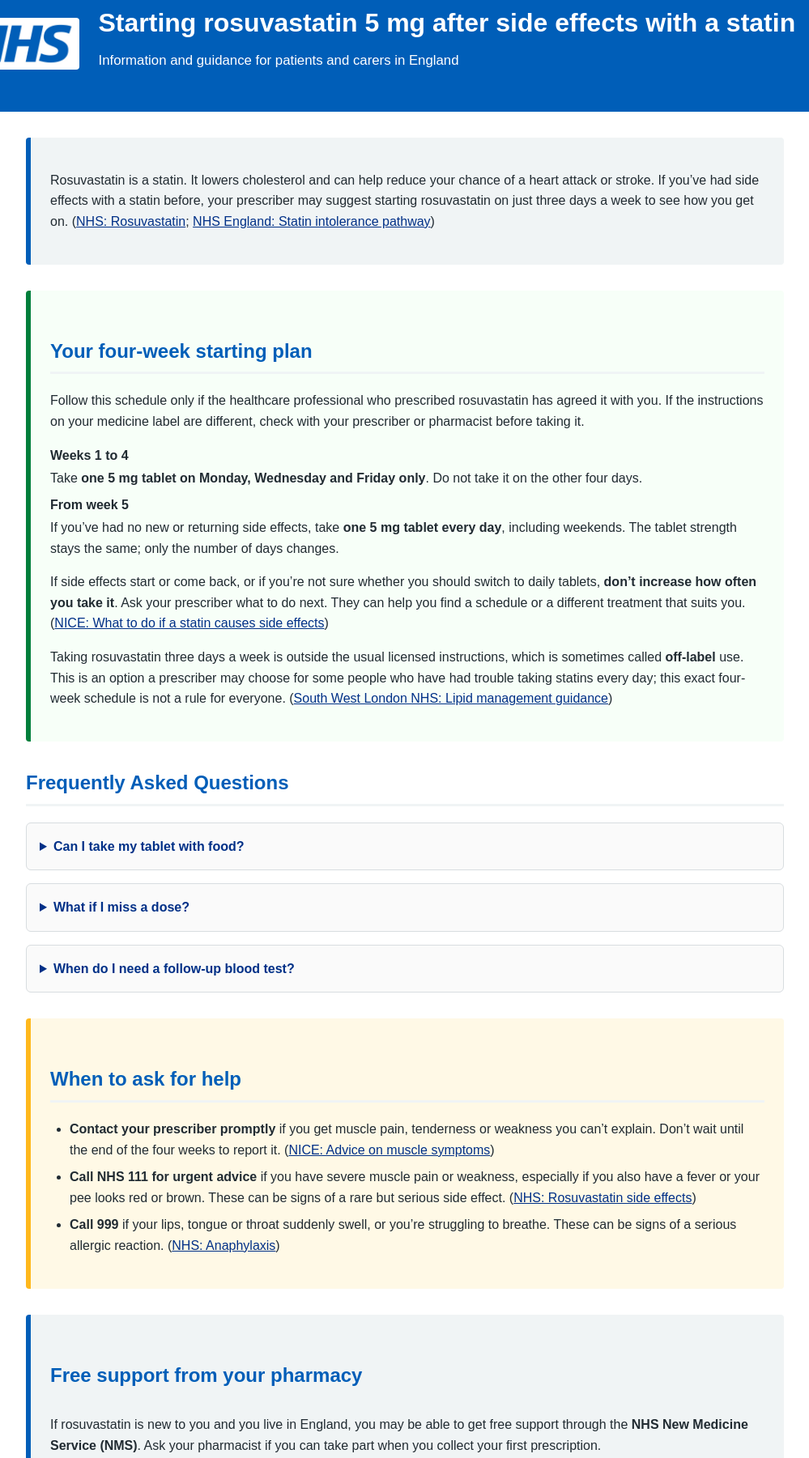
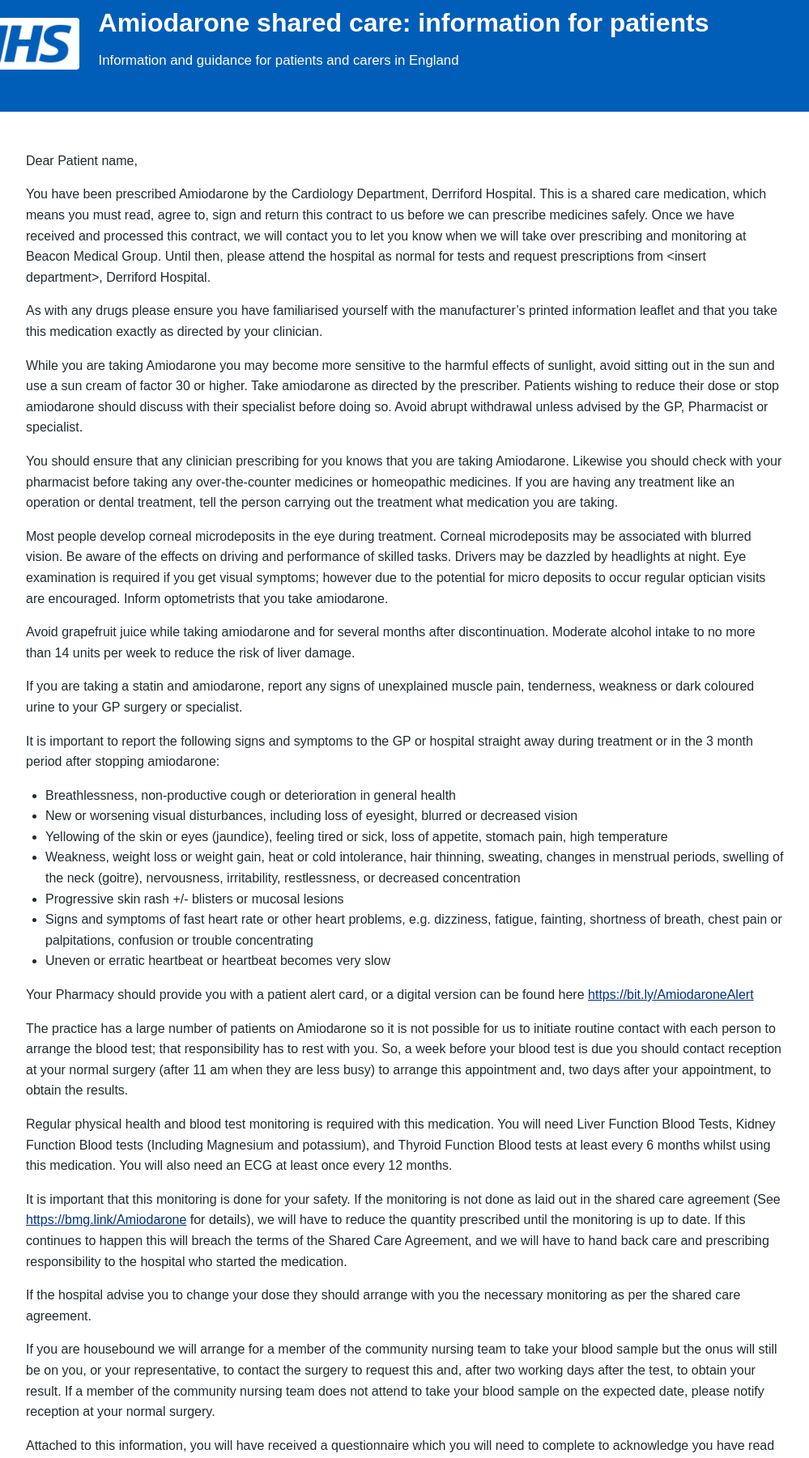
Before and after one commit to BeaconV/amiodarone, a plain HTML site: page index.html in a window 1280 px wide. Shown: the part 29-1830 px from the top of the page at 81% size, without its empty margins (140-1139 px from the left). Drawn offline with Linux system fonts and the light colour scheme.

Commit message:
Replace rosuvastatin content with amiodarone shared care letter
Co-authored-by: Perplexity <noreply@perplexity.ai>

```diff
--- a/index.html
+++ b/index.html
@@ -4,8 +4,8 @@
   <meta charset="utf-8">
   <base target="_blank">
   <meta name="viewport" content="width=device-width, initial-scale=1">
-  <meta name="description" content="A patient guide to starting rosuvastatin 5 mg after side effects with a statin, including the four-week plan and free pharmacy support.">
-  <title>Starting rosuvastatin 5 mg after side effects with a statin</title>
+  <meta name="description" content="Shared care information for patients prescribed amiodarone by the Cardiology Department, Derriford Hospital, and monitored at Beacon Medical Group.">
+  <title>Amiodarone shared care: information for patients</title>
   <style>
     :root {
       --nhs-blue: #005eb8;
@@ -95,65 +95,37 @@
     <div class="header-content">
       <img src="assets/NHS%2010mm%20-%20RGB%20Blue%20on%20white.jpg" alt="NHS Logo" class="nhs-logo">
       <div>
-        <h1>Starting rosuvastatin 5 mg after side effects with a statin</h1>
+        <h1>Amiodarone shared care: information for patients</h1>
         <p class="subtitle">Information and guidance for patients and carers in England</p>
       </div>
     </div>
   </header>
   <main id="main" class="container" tabindex="-1">
-    <section class="intro-box" aria-label="About rosuvastatin">
-      <p>Rosuvastatin is a statin. It lowers cholesterol and can help reduce your chance of a heart attack or stroke. If you’ve had side effects with a statin before, your prescriber may suggest starting rosuvastatin on just three days a week to see how you get on. (<a href="https://www.nhs.uk/medicines/rosuvastatin/">NHS: Rosuvastatin</a>; <a href="https://www.england.nhs.uk/aac/publication/statin-intolerance-pathway/">NHS England: Statin intolerance pathway</a>)</p>
-    </section>
-
-    <section class="action-box" aria-labelledby="plan">
-      <h2 id="plan">Your four-week starting plan</h2>
-      <p>Follow this schedule only if the healthcare professional who prescribed rosuvastatin has agreed it with you. If the instructions on your medicine label are different, check with your prescriber or pharmacist before taking it.</p>
-      <dl class="schedule">
-        <div>
-          <dt>Weeks 1 to 4</dt>
-          <dd>Take <strong>one 5 mg tablet on Monday, Wednesday and Friday only</strong>. Do not take it on the other four days.</dd>
-        </div>
-        <div>
-          <dt>From week 5</dt>
-          <dd>If you’ve had no new or returning side effects, take <strong>one 5 mg tablet every day</strong>, including weekends. The tablet strength stays the same; only the number of days changes.</dd>
-        </div>
-      </dl>
-      <p>If side effects start or come back, or if you’re not sure whether you should switch to daily tablets, <strong>don’t increase how often you take it</strong>. Ask your prescriber what to do next. They can help you find a schedule or a different treatment that suits you. (<a href="https://www.nice.org.uk/guidance/ng238/chapter/Recommendations">NICE: What to do if a statin causes side effects</a>)</p>
-      <p>Taking rosuvastatin three days a week is outside the usual licensed instructions, which is sometimes called <strong>off-label</strong> use. This is an option a prescriber may choose for some people who have had trouble taking statins every day; this exact four-week schedule is not a rule for everyone. (<a href="https://swlimo.southwestlondon.icb.nhs.uk/clinical-guidance/cardiovascular/lipid-management/">South West London NHS: Lipid management guidance</a>)</p>
-    </section>
-
-    <section aria-labelledby="faq">
-      <h2 id="faq">Frequently Asked Questions</h2>
-      <details>
-        <summary>Can I take my tablet with food?</summary>
-        <p><strong>With or without food:</strong> Take your tablet at around the same time on the days it’s due. A phone reminder can help, especially while you’re taking it only three days a week. (<a href="https://www.nhs.uk/medicines/rosuvastatin/">NHS: How to take rosuvastatin</a>)</p>
-      </details>
-      <details>
-        <summary>What if I miss a dose?</summary>
-        <p>Skip it and take your next tablet on your next planned day. Don’t take two tablets to make up for a missed dose. (<a href="https://www.nhs.uk/medicines/rosuvastatin/">NHS: Missed doses</a>)</p>
-      </details>
-      <details>
-        <summary>When do I need a follow-up blood test?</summary>
-        <p>Ask your GP practice when to book your next blood test. It’s usually due <strong>2 to 3 months after starting or changing treatment</strong>, to check your cholesterol and look for any effect on your liver. (<a href="https://www.nice.org.uk/guidance/qs100/chapter/Quality-statement-4-Assessing-response-to-lipid-lowering-treatment">NICE: Blood tests after starting or changing treatment</a>)</p>
-      </details>
-    </section>
-
-    <section class="contact-box" aria-labelledby="help">
-      <h2 id="help">When to ask for help</h2>
-      <ul>
-        <li><strong>Contact your prescriber promptly</strong> if you get muscle pain, tenderness or weakness you can’t explain. Don’t wait until the end of the four weeks to report it. (<a href="https://www.nice.org.uk/guidance/ng238/chapter/Recommendations">NICE: Advice on muscle symptoms</a>)</li>
-        <li><strong>Call NHS 111 for urgent advice</strong> if you have severe muscle pain or weakness, especially if you also have a fever or your pee looks red or brown. These can be signs of a rare but serious side effect. (<a href="https://www.nhs.uk/medicines/rosuvastatin/">NHS: Rosuvastatin side effects</a>)</li>
-        <li><strong>Call 999</strong> if your lips, tongue or throat suddenly swell, or you’re struggling to breathe. These can be signs of a serious allergic reaction. (<a href="https://www.nhs.uk/conditions/Anaphylaxis/">NHS: Anaphylaxis</a>)</li>
-      </ul>
-    </section>
-
-    <section class="download-section" aria-labelledby="pharmacy">
-      <h2 id="pharmacy">Free support from your pharmacy</h2>
-      <p>If rosuvastatin is new to you and you live in England, you may be able to get free support through the <strong>NHS New Medicine Service (NMS)</strong>. Ask your pharmacist if you can take part when you collect your first prescription.</p>
-      <p>After a chat when you collect your medicine, your pharmacist will usually check in <strong>7 to 14 days later</strong>, then again <strong>2 to 3 weeks after that</strong>; you can speak by phone or in a private room at the pharmacy. You can talk about how you’re getting on, any side effects, and ways to remember which days to take your tablets. If needed, the pharmacist can refer you back to your prescriber. (<a href="https://cpe.org.uk/wp-content/uploads/2026/04/NMS-patient-leaflet-Apr-2026.pdf">New Medicine Service patient leaflet</a>; <a href="https://www.england.nhs.uk/primary-care/pharmacy/pharmacy-services/nhs-new-medicine-service/">NHS England: New Medicine Service</a>)</p>
-      <p>You don’t need to wait for your pharmacy appointment if you’re worried about side effects. Follow the advice in “<a href="#help">When to ask for help</a>” above, and check with your prescriber if you’re unsure about switching to daily tablets.</p>
-      <a class="download-button" href="https://www.nhs.uk/nhs-services/pharmacies/get-help-with-newly-prescribed-medicines/">NHS: Get help with newly prescribed medicines</a>
-    </section>
+    <p>Dear Patient name,</p>
+    <p>You have been prescribed Amiodarone by the Cardiology Department, Derriford Hospital. This is a shared care medication, which means you must read, agree to, sign and return this contract to us before we can prescribe medicines safely. Once we have received and processed this contract, we will contact you to let you know when we will take over prescribing and monitoring at Beacon Medical Group. Until then, please attend the hospital as normal for tests and request prescriptions from &lt;insert department&gt;, Derriford Hospital.</p>
+    <p>As with any drugs please ensure you have familiarised yourself with the manufacturer’s printed information leaflet and that you take this medication exactly as directed by your clinician.</p>
+    <p>While you are taking Amiodarone you may become more sensitive to the harmful effects of sunlight, avoid sitting out in the sun and use a sun cream of factor 30 or higher. Take amiodarone as directed by the prescriber. Patients wishing to reduce their dose or stop amiodarone should discuss with their specialist before doing so. Avoid abrupt withdrawal unless advised by the GP, Pharmacist or specialist.</p>
+    <p>You should ensure that any clinician prescribing for you knows that you are taking Amiodarone. Likewise you should check with your pharmacist before taking any over-the-counter medicines or homeopathic medicines. If you are having any treatment like an operation or dental treatment, tell the person carrying out the treatment what medication you are taking.</p>
+    <p>Most people develop corneal microdeposits in the eye during treatment. Corneal microdeposits may be associated with blurred vision. Be aware of the effects on driving and performance of skilled tasks. Drivers may be dazzled by headlights at night. Eye examination is required if you get visual symptoms; however due to the potential for micro deposits to occur regular optician visits are encouraged. Inform optometrists that you take amiodarone.</p>
+    <p>Avoid grapefruit juice while taking amiodarone and for several months after discontinuation. Moderate alcohol intake to no more than 14 units per week to reduce the risk of liver damage.</p>
+    <p>If you are taking a statin and amiodarone, report any signs of unexplained muscle pain, tenderness, weakness or dark coloured urine to your GP surgery or specialist.</p>
+    <p>It is important to report the following signs and symptoms to the GP or hospital straight away during treatment or in the 3 month period after stopping amiodarone:</p>
+    <ul>
+      <li>Breathlessness, non-productive cough or deterioration in general health</li>
+      <li>New or worsening visual disturbances, including loss of eyesight, blurred or decreased vision</li>
+      <li>Yellowing of the skin or eyes (jaundice), feeling tired or sick, loss of appetite, stomach pain, high temperature</li>
+      <li>Weakness, weight loss or weight gain, heat or cold intolerance, hair thinning, sweating, changes in menstrual periods, swelling of the neck (goitre), nervousness, irritability, restlessness, or decreased concentration</li>
+      <li>Progressive skin rash +/- blisters or mucosal lesions</li>
+      <li>Signs and symptoms of fast heart rate or other heart problems, e.g. dizziness, fatigue, fainting, shortness of breath, chest pain or palpitations, confusion or trouble concentrating</li>
+      <li>Uneven or erratic heartbeat or heartbeat becomes very slow</li>
+    </ul>
+    <p>Your Pharmacy should provide you with a patient alert card, or a digital version can be found here <a href="https://bit.ly/AmiodaroneAlert">https://bit.ly/AmiodaroneAlert</a></p>
+    <p>The practice has a large number of patients on Amiodarone so it is not possible for us to initiate routine contact with each person to arrange the blood test; that responsibility has to rest with you. So, a week before your blood test is due you should contact reception at your normal surgery (after 11 am when they are less busy) to arrange this appointment and, two days after your appointment, to obtain the results.</p>
+    <p>Regular physical health and blood test monitoring is required with this medication. You will need Liver Function Blood Tests, Kidney Function Blood tests (Including Magnesium and potassium), and Thyroid Function Blood tests at least every 6 months whilst using this medication. You will also need an ECG at least once every 12 months.</p>
+    <p>It is important that this monitoring is done for your safety. If the monitoring is not done as laid out in the shared care agreement (See <a href="https://bmg.link/Amiodarone">https://bmg.link/Amiodarone</a> for details), we will have to reduce the quantity prescribed until the monitoring is up to date. If this continues to happen this will breach the terms of the Shared Care Agreement, and we will have to hand back care and prescribing responsibility to the hospital who started the medication.</p>
+    <p>If the hospital advise you to change your dose they should arrange with you the necessary monitoring as per the shared care agreement.</p>
+    <p>If you are housebound we will arrange for a member of the community nursing team to take your blood sample but the onus will still be on you, or your representative, to contact the surgery to request this and, after two working days after the test, to obtain your result. If a member of the community nursing team does not attend to take your blood sample on the expected date, please notify reception at your normal surgery.</p>
+    <p>Attached to this information, you will have received a questionnaire which you will need to complete to acknowledge you have read the above and understand that if you do not comply with the above we will have to end the shared care agreement.</p>
   </main>
   <footer>
     <div class="footer-content">
```
